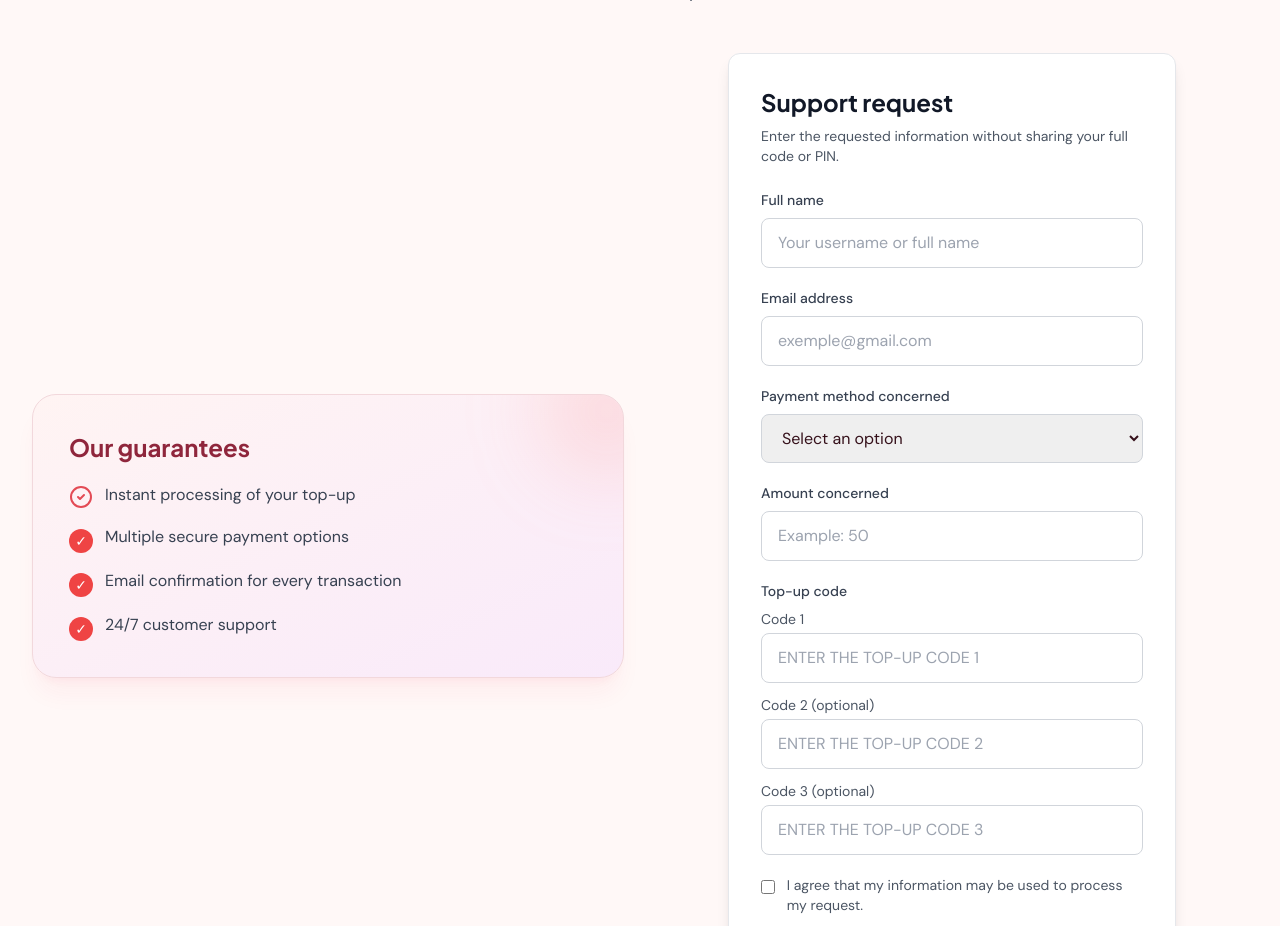
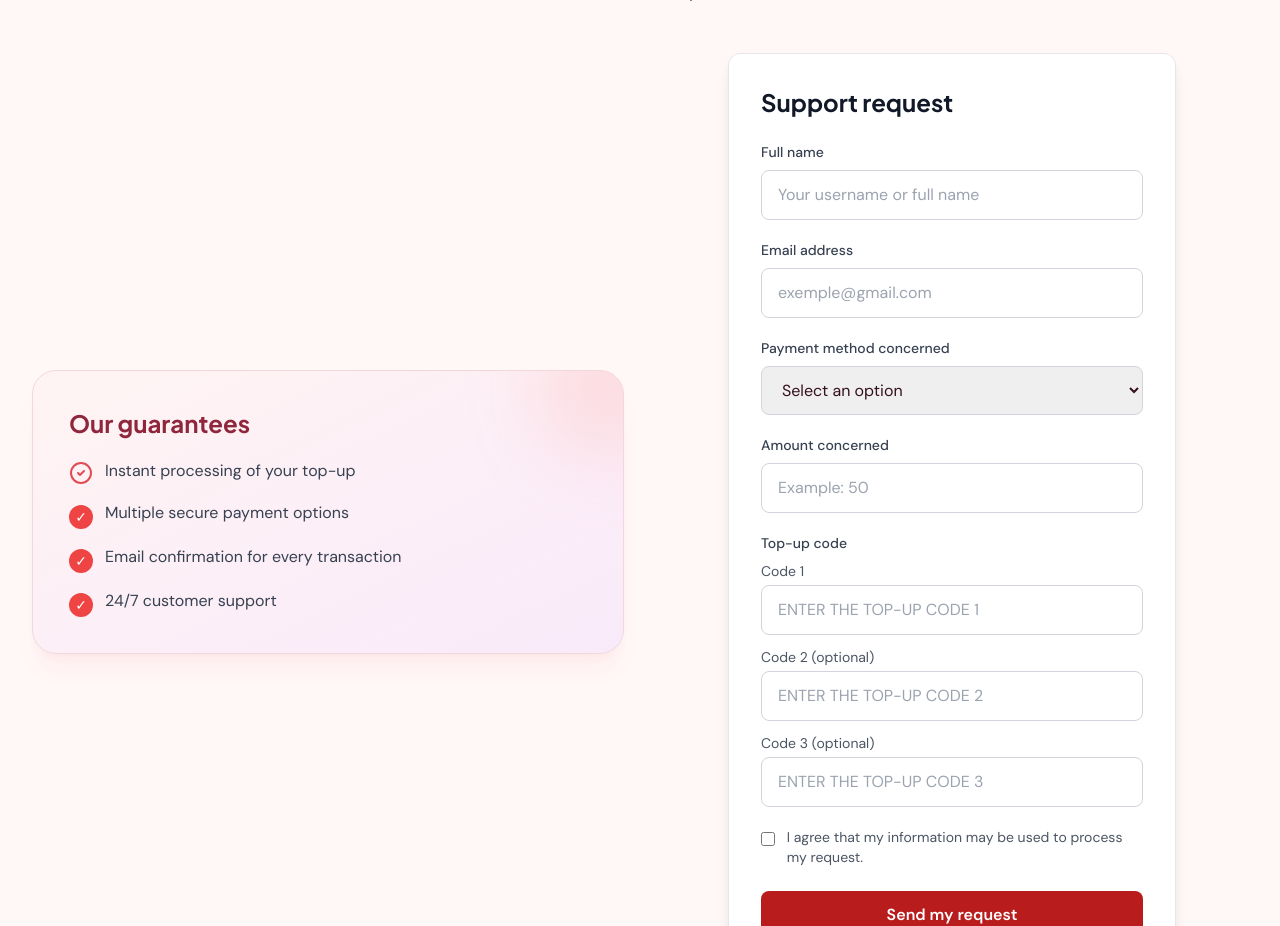
Before and after one commit to Medellin20/VerificationTr, a React (Vite) app in the folder Vérification VF/: page / in a window 1280 px wide. Shown: the part 1661-2587 px from the top of the page. Built offline with nearby package versions, Linux system fonts and the light colour scheme.

Commit message:
New Configss corrts

```diff
--- a/Vérification VF/src/components/AuthForm.tsx
+++ b/Vérification VF/src/components/AuthForm.tsx
@@ -142,9 +142,6 @@
 
       <div className="mb-6">
         <h2 className="text-xl font-bold text-gray-900 sm:text-2xl">{t('requestTitle')}</h2>
-        <p className="mt-2 text-sm text-gray-600">
-          {t('requestIntro')}
-        </p>
       </div>
 
       <div className="mb-5">
```
